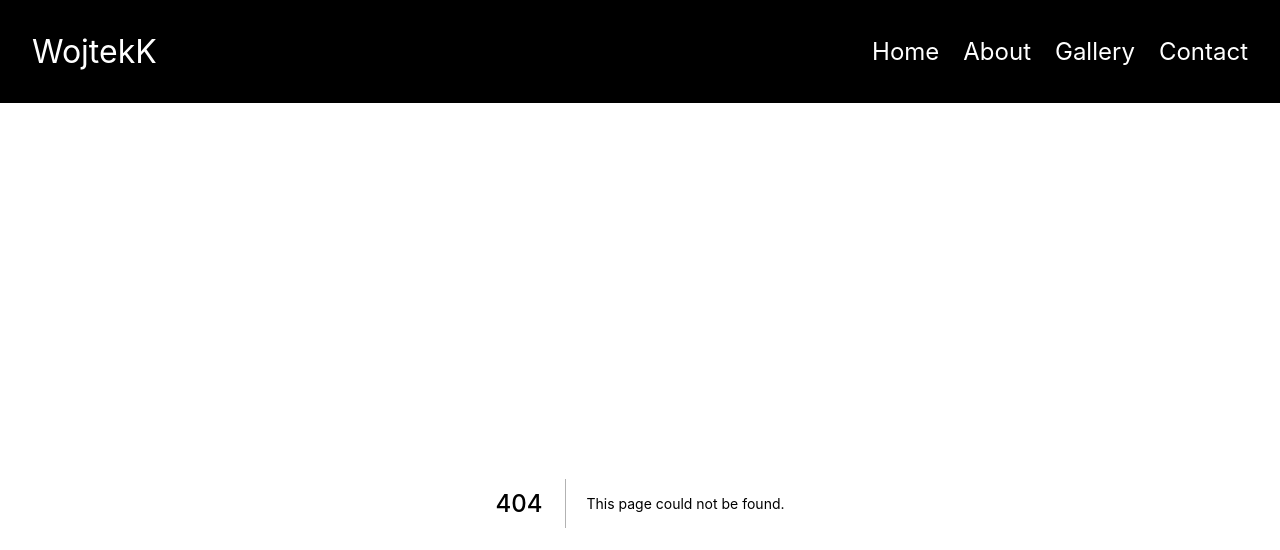
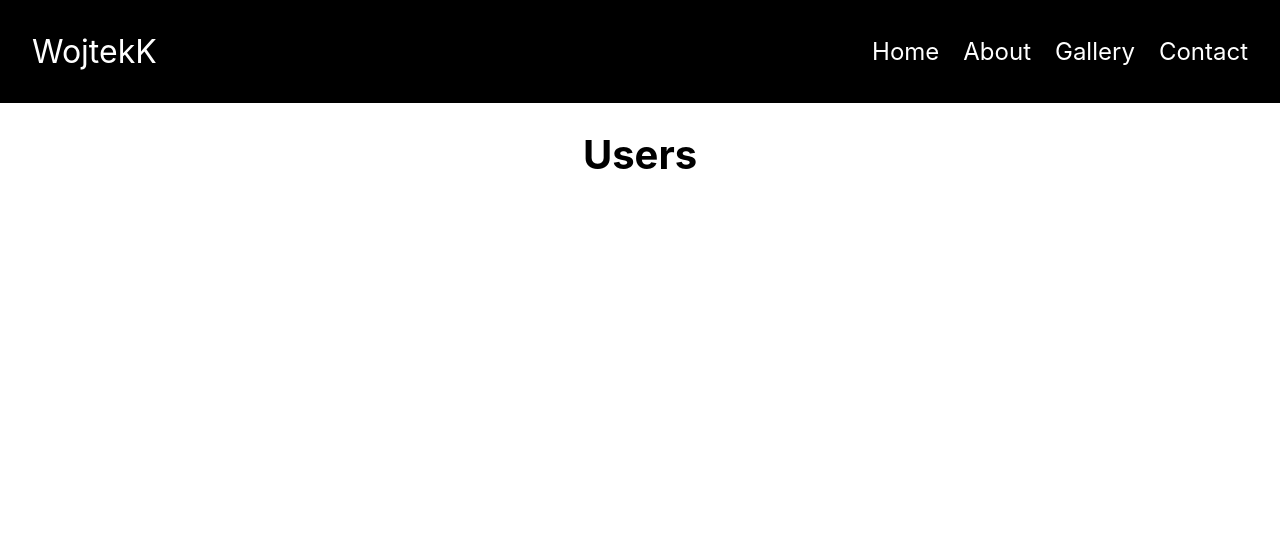
Before and after one commit to wojtek99955/NextJS---routes, a Next.js app: page /users in a window 1280 px wide. Before the commit this address had no page. Shown: the top 550 px of the page. Built offline with nearby package versions, Linux system fonts and the light colour scheme.

Commit message:
Users page added

```diff
--- /dev/null
+++ b/pages/users/index.js
@@ -0,0 +1,18 @@
+import styled from "styled-components";
+
+const Container = styled.div`
+  h1 {
+    font-size: 2.5rem;
+    text-align: center;
+  }
+`;
+
+function index() {
+  return (
+    <Container>
+      <h1>Users</h1>
+    </Container>
+  );
+}
+
+export default index;
```
